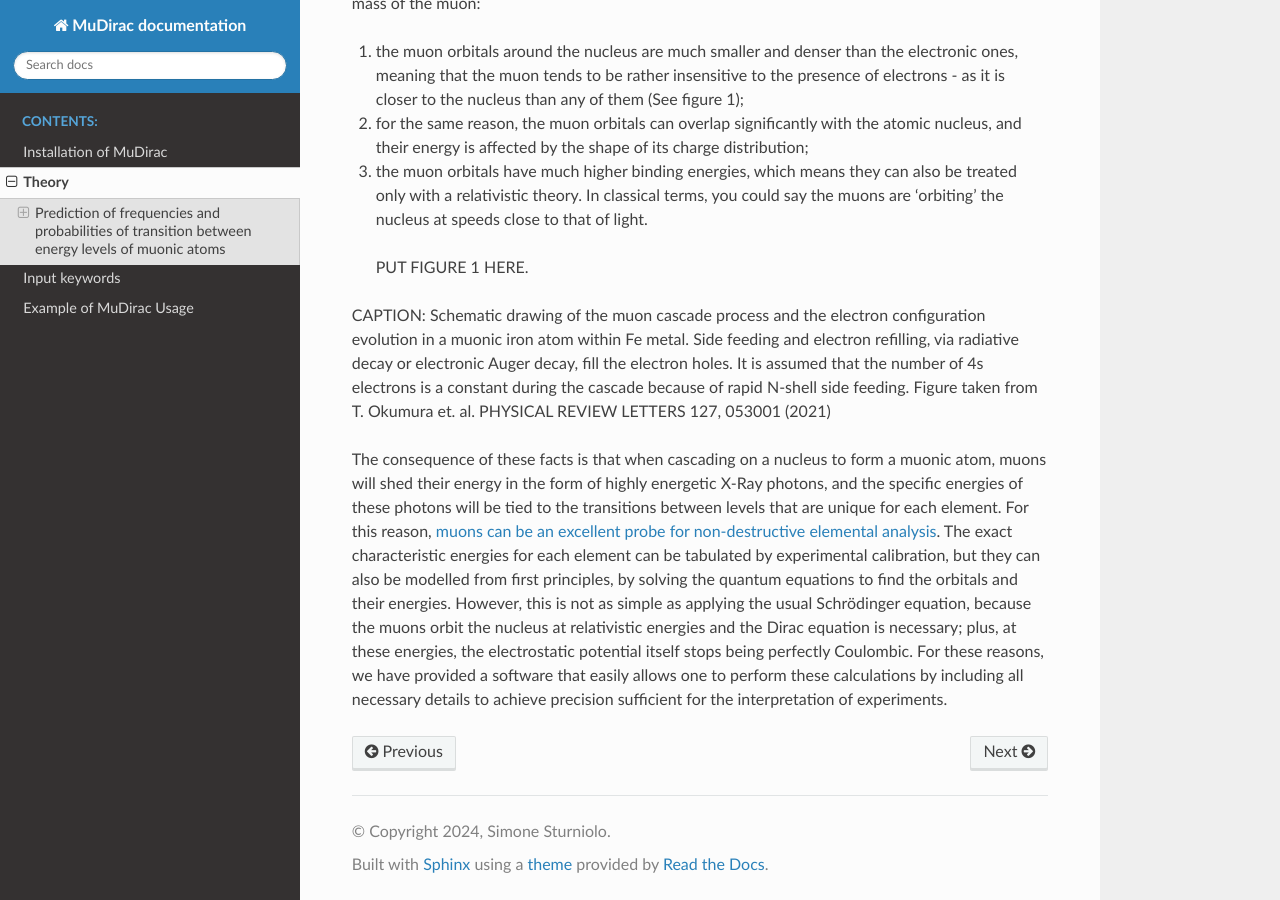
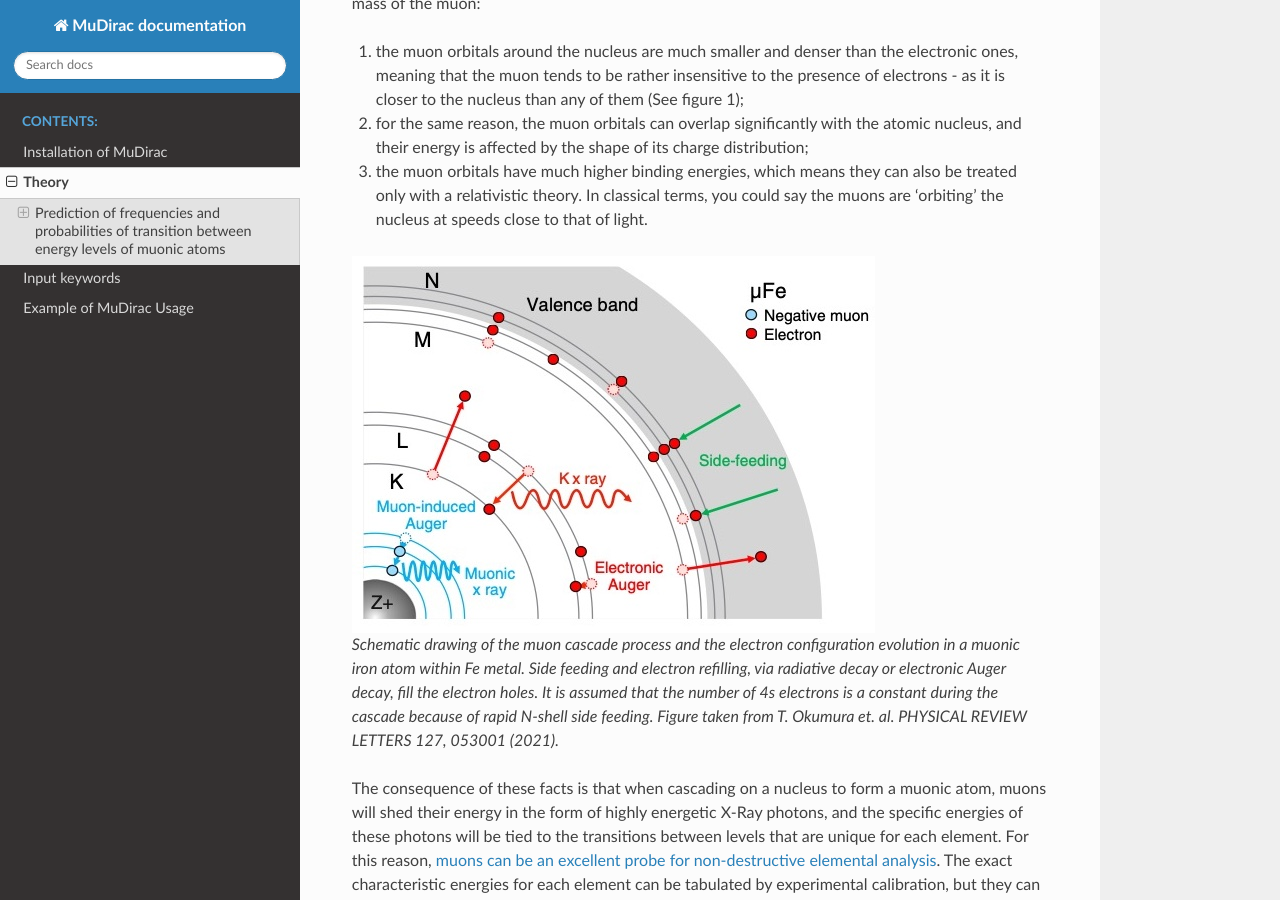
Before and after one commit to muon-spectroscopy-computational-project/mudirac, a Sphinx documentation site: the page built from docs/source/theory.rst, in a window 1280 px wide and 900 px high, scrolled down 402 px. Built offline with Sphinx 7.4.7 and the Read the Docs theme 2.0.0, drawn with Linux system fonts in a browser that asks for light colours.

Commit message:
added image of muon cascade process

```diff
--- a/docs/source/theory.rst
+++ b/docs/source/theory.rst
@@ -12,9 +12,11 @@ While positive muons can be used as magnetic probes acting as if they were light
 
 3. the muon orbitals have much higher binding energies, which means they can also be treated only with a relativistic theory. In classical terms, you could say the muons are 'orbiting' the nucleus at speeds close to that of light.
 
-  PUT FIGURE 1 HERE.
 
-CAPTION: Schematic drawing of the muon cascade process and the electron configuration evolution in a muonic iron atom within Fe metal. Side feeding and electron refilling, via radiative decay or electronic Auger decay, fill the electron holes. It is assumed that the number of 4s electrons is a constant during the cascade because of rapid N-shell side feeding. Figure taken from T. Okumura et. al. PHYSICAL REVIEW LETTERS 127, 053001 (2021)
+.. figure:: _static/Figure-MuDirac.jpg
+   :alt: Schematic drawing of the muon cascade process and the electron configuration evolution in a muonic iron atom within Fe metal.
+
+   Schematic drawing of the muon cascade process and the electron configuration evolution in a muonic iron atom within Fe metal. Side feeding and electron refilling, via radiative decay or electronic Auger decay, fill the electron holes. It is assumed that the number of 4s electrons is a constant during the cascade because of rapid N-shell side feeding. Figure taken from T. Okumura et. al. PHYSICAL REVIEW LETTERS 127, 053001 (2021).
 
 
 The consequence of these facts is that when cascading on a nucleus to form a muonic atom, muons will shed their energy in the form of highly energetic X-Ray photons, and the specific energies of these photons will be tied to the transitions between levels that are unique for each element. For this reason, `muons can be an excellent probe for non-destructive elemental analysis <https://www.sciencedirect.com/science/article/abs/pii/S0026265X1500301X?via%3Dihub>`_. The exact characteristic energies for each element can be tabulated by experimental calibration, but they can also be modelled from first principles, by solving the quantum equations to find the orbitals and their energies. However, this is not as simple as applying the usual Schrödinger equation, because the muons orbit the nucleus at relativistic energies and the Dirac equation is necessary; plus, at these energies, the electrostatic potential itself stops being perfectly Coulombic. For these reasons, we have provided a software that easily allows one to perform these calculations by including all necessary details to achieve precision sufficient for the interpretation of experiments.
```
Also changed, not shown: docs/source/_static/Figure-MuDirac.jpg (added).
